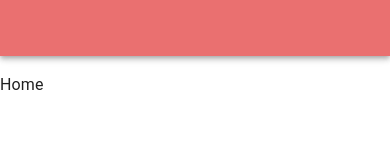
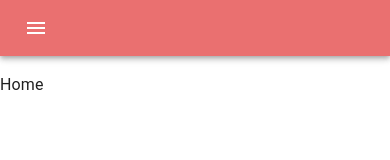
Before and after one commit to VaricelaZoster/Chat, a React (Vite) app in the folder client/: page / in a window 390 px wide. Shown: the top 160 px of the page. Built offline with nearby package versions, Linux system fonts and the light colour scheme.

Commit message:
Added menu bar for small screens

```diff
--- a/client/src/components/Layout/Header.jsx
+++ b/client/src/components/Layout/Header.jsx
@@ -1,9 +1,14 @@
-import { Height } from '@mui/icons-material'
-import { AppBar, Box, Toolbar, Typography } from '@mui/material'
+import { AppBar, Box, IconButton, Toolbar, Typography } from '@mui/material'
 import React from 'react'
 import { orange } from '../../constants/color'
+import {Menu as MenuIcon} from '@mui/icons-material'
 
 const Header = () => {
+
+  const handleMobile = () => {
+    console.log("hi")
+  }
+
   return (
     <>
     <Box sx = {{flexGrow:1}} height = {"4rem"}>
@@ -18,6 +23,13 @@ const Header = () => {
           }}>
             Chat App
           </Typography>
+          <Box sx = {{
+            display:{ xs:"block", sm:"none"},
+          }}>
+            <IconButton color="inherit" onClick={handleMobile}>
+              <MenuIcon/>
+            </IconButton>
+          </Box>
         </Toolbar>
       </AppBar>
     </Box>
```
